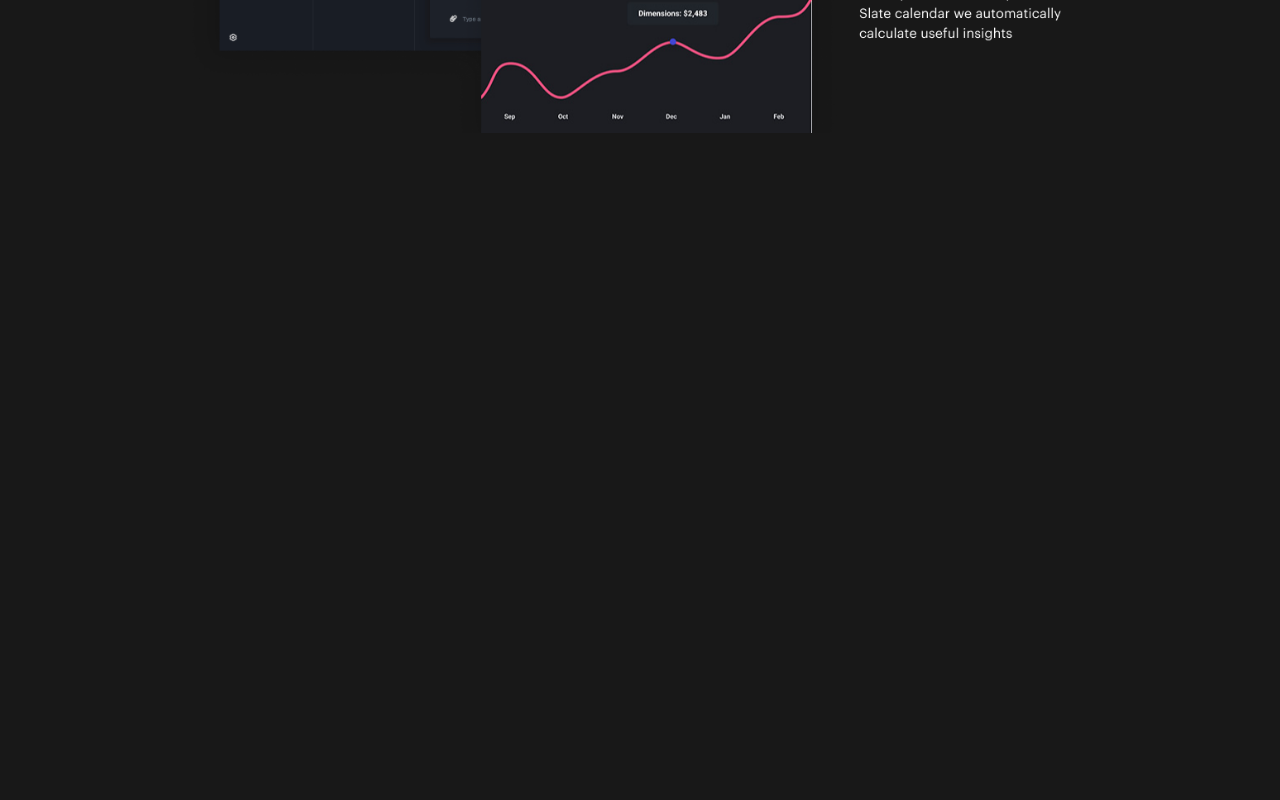
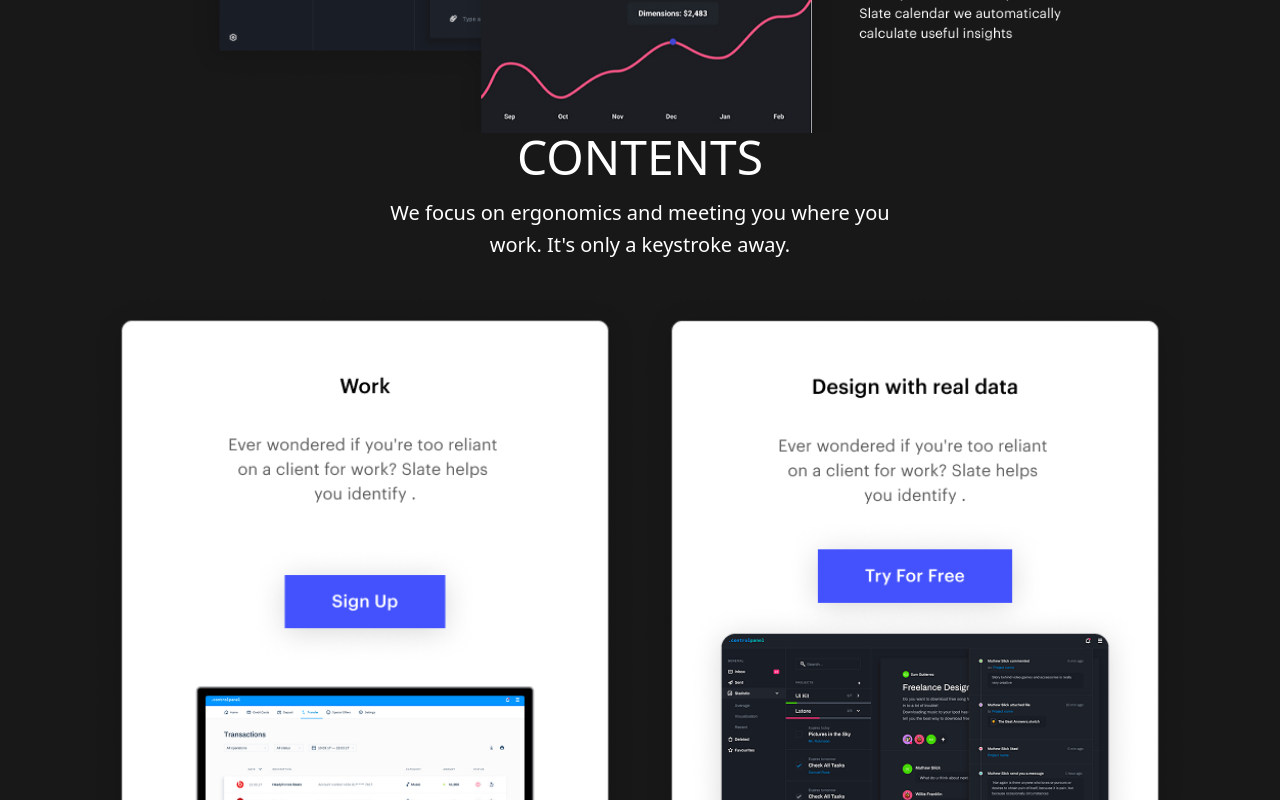
Before and after one commit to Caiorossi00/Frontend-Test---ADAC-Softwares, a React (Vite) app: page / in a window 1280 px wide. Shown: the part 1540-2340 px from the top of the page. Before the commit the page ends 1673 px from the top, so only its background shows below. Built offline with nearby package versions, Linux system fonts and the light colour scheme.

Commit message:
feat: add components and contents structure

```diff
--- a/src/App.jsx
+++ b/src/App.jsx
@@ -2,6 +2,8 @@
 import Features from "./sections/Features/Features";
 import "./App.css";
 import Navbar from "./components/Navbar";
+import Footer from "./components/Footer";
+import Contents from "./sections/Contents/Contents";
 
 function App() {
   return (
@@ -9,6 +11,8 @@
       <Navbar />
       <Hero />
       <Features />
+      <Contents />
+      <Footer />
     </>
   );
 }
--- /dev/null
+++ b/src/components/Footer.jsx
@@ -0,0 +1,5 @@
+const Footer = () => {
+  return <div></div>;
+};
+
+export default Footer;
--- /dev/null
+++ b/src/sections/Contents/Contents.jsx
@@ -0,0 +1,25 @@
+import "./Contents.scss";
+import card01 from "../../assets/images/card01.png";
+import card02 from "../../assets/images/card02.png";
+
+const Contents = () => {
+  return (
+    <section className="contents">
+      <div className="contents-content">
+        <h2 className="contents-title">Contents</h2>
+
+        <p className="contents-text">
+          We focus on ergonomics and meeting you where you work. It's only a
+          keystroke away.
+        </p>
+
+        <div className="contents-cards">
+          <img src={card01} alt="Content card 1" className="contents-card" />
+          <img src={card02} alt="Content card 2" className="contents-card" />
+        </div>
+      </div>
+    </section>
+  );
+};
+
+export default Contents;
--- /dev/null
+++ b/src/sections/Contents/Contents.scss
@@ -0,0 +1,55 @@
+.contents {
+  display: flex;
+  justify-content: center;
+  text-align: center;
+
+  .contents-content {
+    max-width: 1100px;
+    width: 100%;
+    display: flex;
+    flex-direction: column;
+    align-items: center;
+  }
+
+  .contents-title {
+    font-size: 3rem;
+    margin-bottom: 16px;
+    text-transform: uppercase;
+  }
+
+  .contents-text {
+    font-size: 1.25rem;
+    line-height: 1.6;
+    max-width: 550px;
+    margin-bottom: 32px;
+  }
+
+  .contents-cards {
+    display: flex;
+    width: 100%;
+    justify-content: center;
+  }
+
+  .contents-card {
+    width: 100%;
+  }
+}
+
+@media (max-width: 768px) {
+  .contents {
+    padding: 80px 16px;
+
+    .contents-title {
+      font-size: 2.4rem;
+    }
+
+    .contents-text {
+      font-size: 1.1rem;
+    }
+
+    .contents-cards {
+      flex-direction: column;
+      gap: 24px;
+    }
+  }
+}
--- /dev/null
+++ b/src/sections/Gallery/Gallery.jsx
@@ -0,0 +1,5 @@
+const Gallery = () => {
+  return <div></div>;
+};
+
+export default Gallery;
--- /dev/null
+++ b/src/sections/Partners/Partners.jsx
@@ -0,0 +1,5 @@
+const Partners = () => {
+  return <div></div>;
+};
+
+export default Partners;
--- /dev/null
+++ b/src/sections/Testimonials/Testimonials.jsx
@@ -0,0 +1,5 @@
+const Testimonials = () => {
+  return <div></div>;
+};
+
+export default Testimonials;
```
Also changed, not shown: src/assets/images/Card01.png (added), src/assets/images/Card02.png (added), src/sections/Gallery/Gallery.scss (added), src/sections/Partners/Partners.scss (added), src/sections/Testimonials/Testimonials.scss (added).
